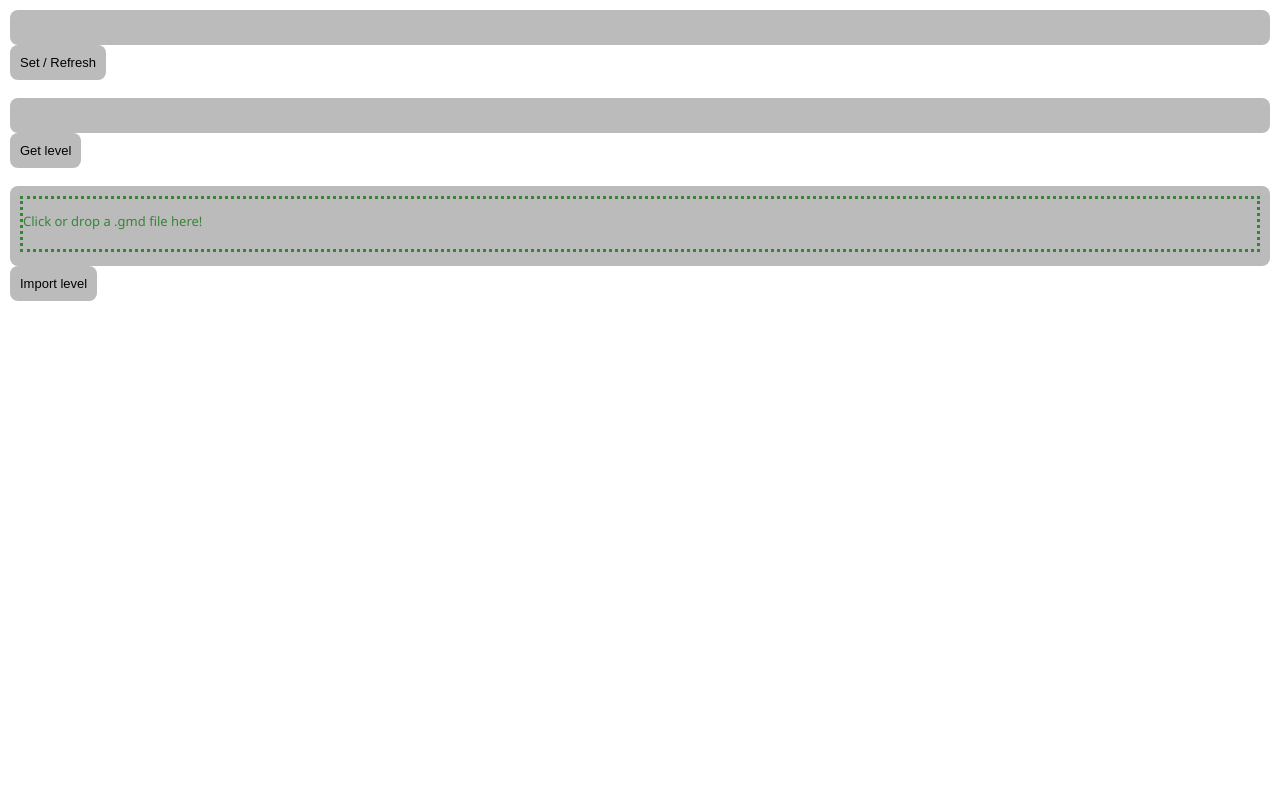
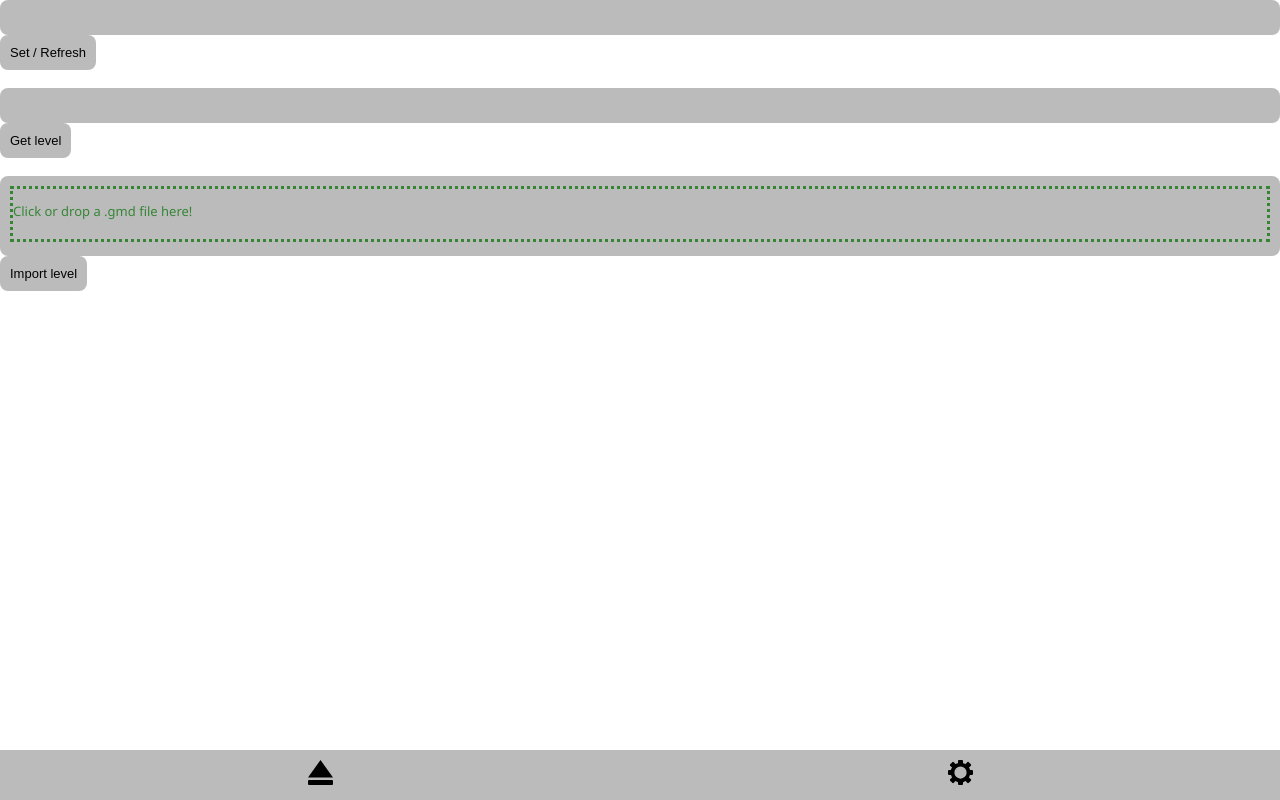
Before and after one commit to HJfod/gd-backup, an Electron app: page main.html in a window 1280 px wide. Drawn offline with Linux system fonts and the light colour scheme.

Commit message:
added tabs

```diff
--- a/index.js
+++ b/index.js
@@ -6,7 +6,7 @@ const zlib = require("zlib")
 
 // require(path.join(__dirname,"scripts/save.js"));
 
-const dim = { w: 350, h: 400 };
+const dim = { w: 350, h: 450 };
 
 let w_main;
 let gd_path;
--- a/main.html
+++ b/main.html
@@ -6,6 +6,9 @@
 </head>
 <body>
 
+<main-content id="main">
+
+	<div data-id="import">
 		<input id="path-input"></input><br>
 		<button onclick="getGDPath()">Set / Refresh</button>
 
@@ -23,6 +26,20 @@
 			<input type="file" id="level-import" onchange="fileDropped()"></input>
 		</div>
 		<button onclick="importLevel()">Import level</button>
+	</div>
+
+	<div data-id="settings">
+
+		<input type="checkbox">Dark mode</input>
+
+	</div>
+
+</main-content>
+
+<footer class="nav-bar">
+	<button class="nav-button" onclick="tab('import')"><img src="resources/import.svg" class="svg"></button>
+	<button class="nav-button" onclick="tab('settings')"><img src="resources/settings.svg" class="svg"></button>
+</footer>
 
 </body>
 </html>
--- a/scripts/main.js
+++ b/scripts/main.js
@@ -29,6 +29,16 @@ function fileDropped() {
 	document.getElementsByClassName("input-box")[0].classList.add("inputted");
 }
 
+function tab(to) {
+	let t = document.querySelectorAll("div[data-id]");
+	t.forEach(i => {
+		console.log(t);
+		i.style.display = 'none';
+	});
+	console.log(`div[data-id="${to}"]`);
+	document.querySelector(`div[data-id="${to}"]`).style.display = 'initial';
+}
+
 window.addEventListener("message", event => {
     const message = event.data;
 
@@ -49,3 +59,4 @@ window.addEventListener("message", event => {
 });
 
 ipcSend({ action: "init" });
+tab("import");
--- a/scripts/style.css
+++ b/scripts/style.css
@@ -14,13 +14,14 @@
 	--trans:	0.1s;
 	--click:	3px;
 	--corner:	8px;
+	--n-size:	50px;
 }
 
 body {
 	margin: 0px;
-	padding: var(--pad);
+	padding: 0px;
 	background-color: var(--c-bg);
-	overflow-x: hidden;
+	overflow: hidden;
 }
 
 input {
@@ -104,3 +105,38 @@ input[type="file"] {
 	color: var(--c-text);
 	border: none;
 }
+
+main-content {
+	width: 100%;
+	top: 0px;
+	left: 0px;
+	height: calc( 100% - var(--n-size) );
+	position: absolute;
+	overflow-y: auto;
+}
+
+.nav-bar {
+	background-color: var(--c-dark);
+	width: 100%;
+	position: absolute;
+	top: calc( 100% - var(--n-size) );
+	left: 0px;
+	height: var(--n-size);
+	display: flex;
+}
+
+.nav-button {
+	background-color: rgba(0,0,0,0);
+	display: flex;
+	flex-grow: 1;
+	border-radius: 0px;
+}
+
+.svg {
+	color: var(--c-text);
+	height: calc( var(--n-size) / 2 );
+	text-align: center;
+	display: block;
+	margin-left: auto;
+	margin-right: auto;
+}
```
Also changed, not shown: resources/import.svg (added), resources/settings.svg (added). Lines whose indentation alone changed are shown as unchanged.
